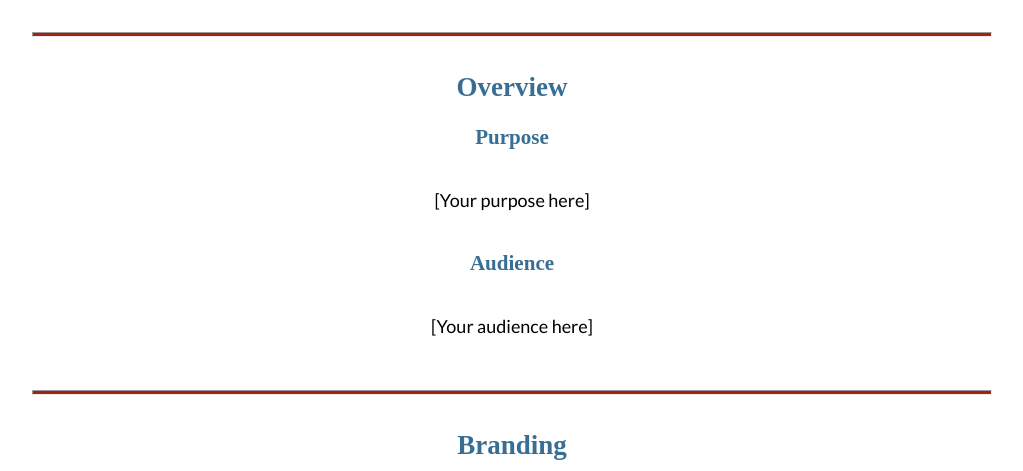
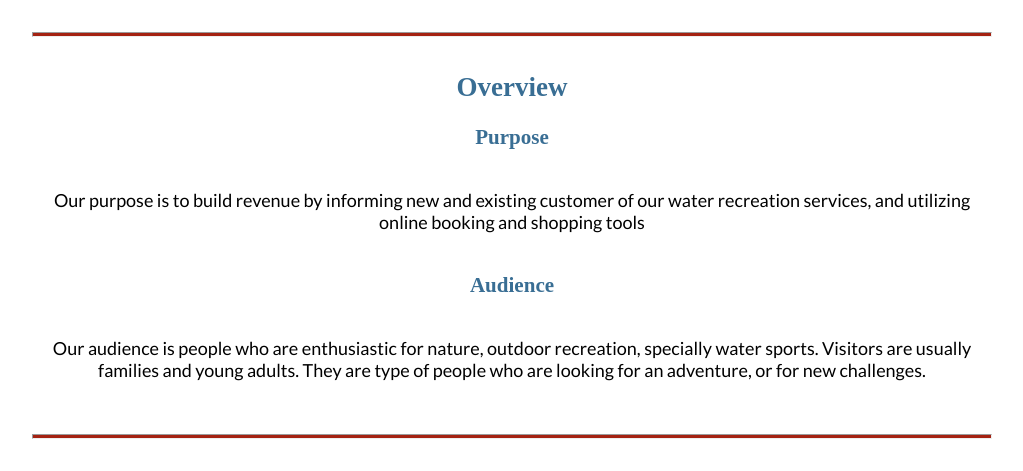
Before and after one commit to ivonnesue/wdd130, a plain HTML site: page wwr/site-plan-rafting.html in a window 1280 px wide. Shown: the part 308-779 px from the top of the page, without its empty margins (128-1151 px from the left). Drawn offline with Linux system fonts and the light colour scheme; a web font is replaced by a local one.

Commit message:
09242022

```diff
--- a/wwr/site-plan-rafting.html
+++ b/wwr/site-plan-rafting.html
@@ -19,11 +19,14 @@
     <hr />
     <h2>Overview</h2>
     <h3>Purpose</h3>
-    <p>[Your purpose here]</p>
+    <p>Our purpose is to build revenue by informing new and existing customer of our water recreation services, and utilizing online booking and shopping tools </p>
     <!-- change this -->
 
     <h3>Audience</h3>
-    <p>[Your audience here]</p>
+    <p>Our audience is people who are enthusiastic for nature, outdoor recreation, specially water sports.
+      Visitors are usually families and young adults. They are type of people who are looking for an adventure, or for
+      new challenges.
+    </p>
     <!-- change this -->
 
     <hr />
```
